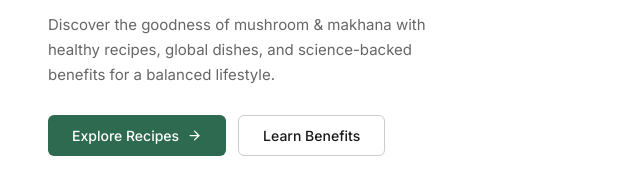
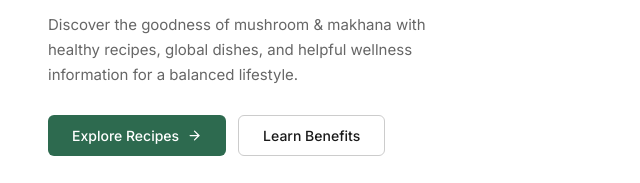
Before and after one commit to angesh234k/MAKSHROOM-SITE, a website: page index.html in a window 1280 px wide. Shown: the part 328-511 px from the top of the page, 0-640 px from the left. Drawn offline with nearby package versions, Linux system fonts and the light colour scheme.

Commit message:
Update homepage wellness wording

```diff
--- a/index.html
+++ b/index.html
@@ -85,7 +85,7 @@
           <span class="green">Better You.</span>
         </h1>
         <p class="hero-desc">
-          Discover the goodness of mushroom &amp; makhana with healthy recipes, global dishes, and science-backed benefits for a balanced lifestyle.
+          Discover the goodness of mushroom &amp; makhana with healthy recipes, global dishes, and helpful wellness information for a balanced lifestyle.
         </p>
        <div class="hero-btns">
 
```
